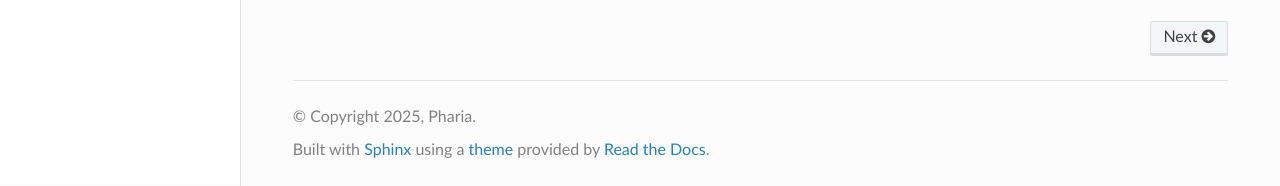
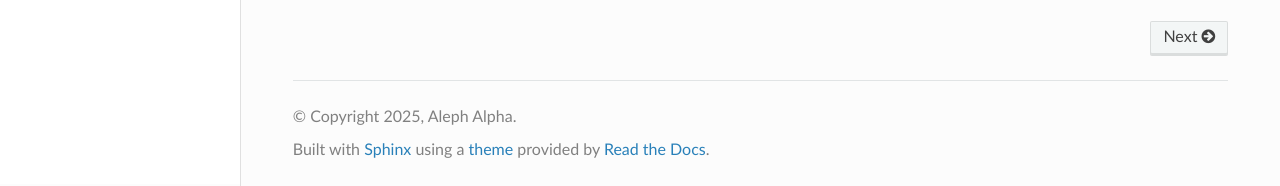
Before and after one commit to Aleph-Alpha/pharia-studio-sdk, a Sphinx documentation site: the page built from docs/source/index.md, in a window 1280 px wide. Shown: the part 716-902 px from the top of the page. Built offline with Sphinx 7.4.7 and the Read the Docs theme 3.1.0, drawn with Linux system fonts in a browser that asks for light colours.

Commit message:
fix: copyright in docs

```diff
--- a/docs/source/conf.py
+++ b/docs/source/conf.py
@@ -9,7 +9,7 @@ from types import FunctionType, MethodType
 # https://www.sphinx-doc.org/en/master/usage/configuration.html#project-information
 
 project = "Pharia Studio SDK"
-copyright = "2025, Pharia"
+copyright = "2025, Aleph Alpha"
 author = "Aleph Alpha"
 version = importlib.metadata.version("pharia-studio-sdk")
 
```
